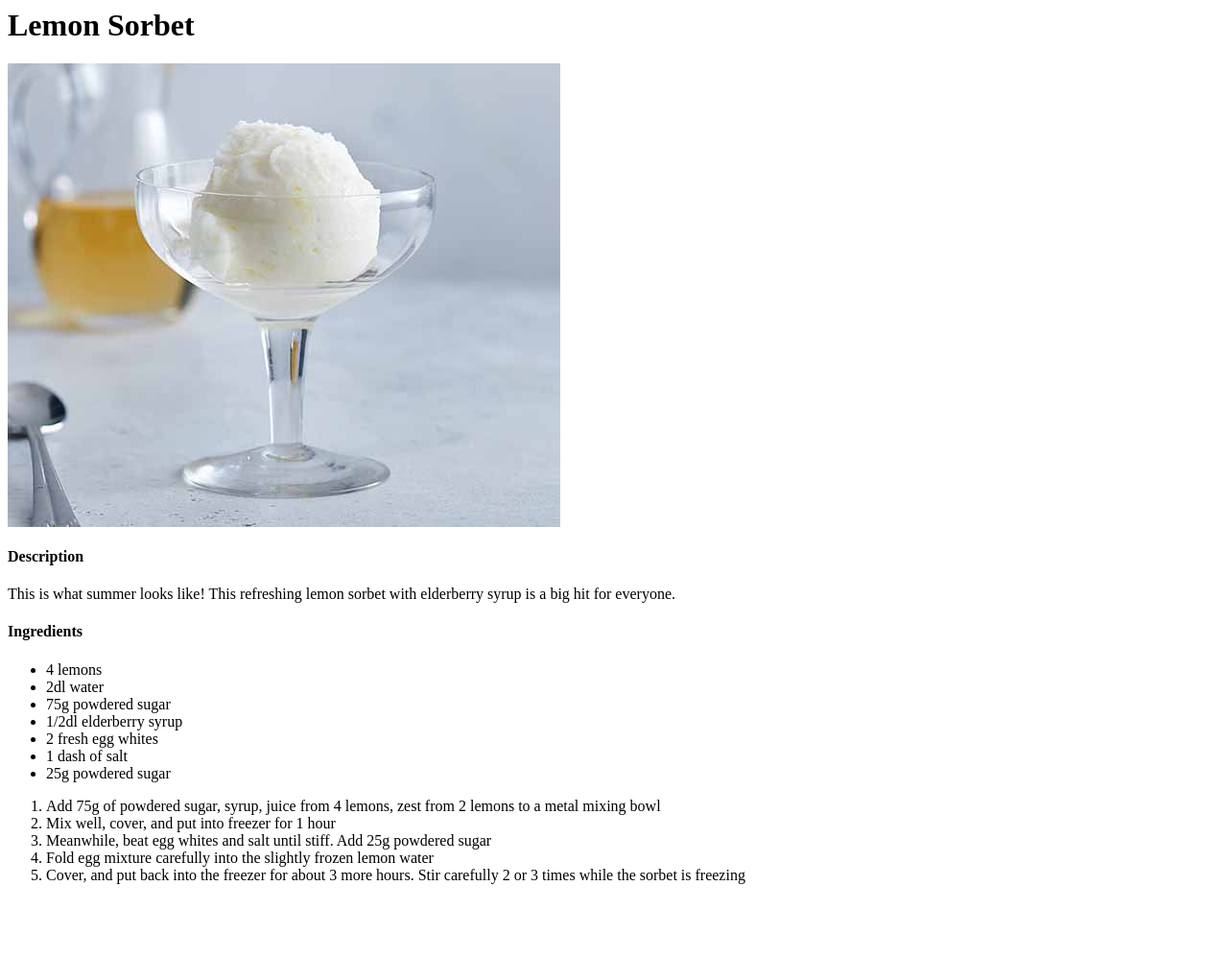
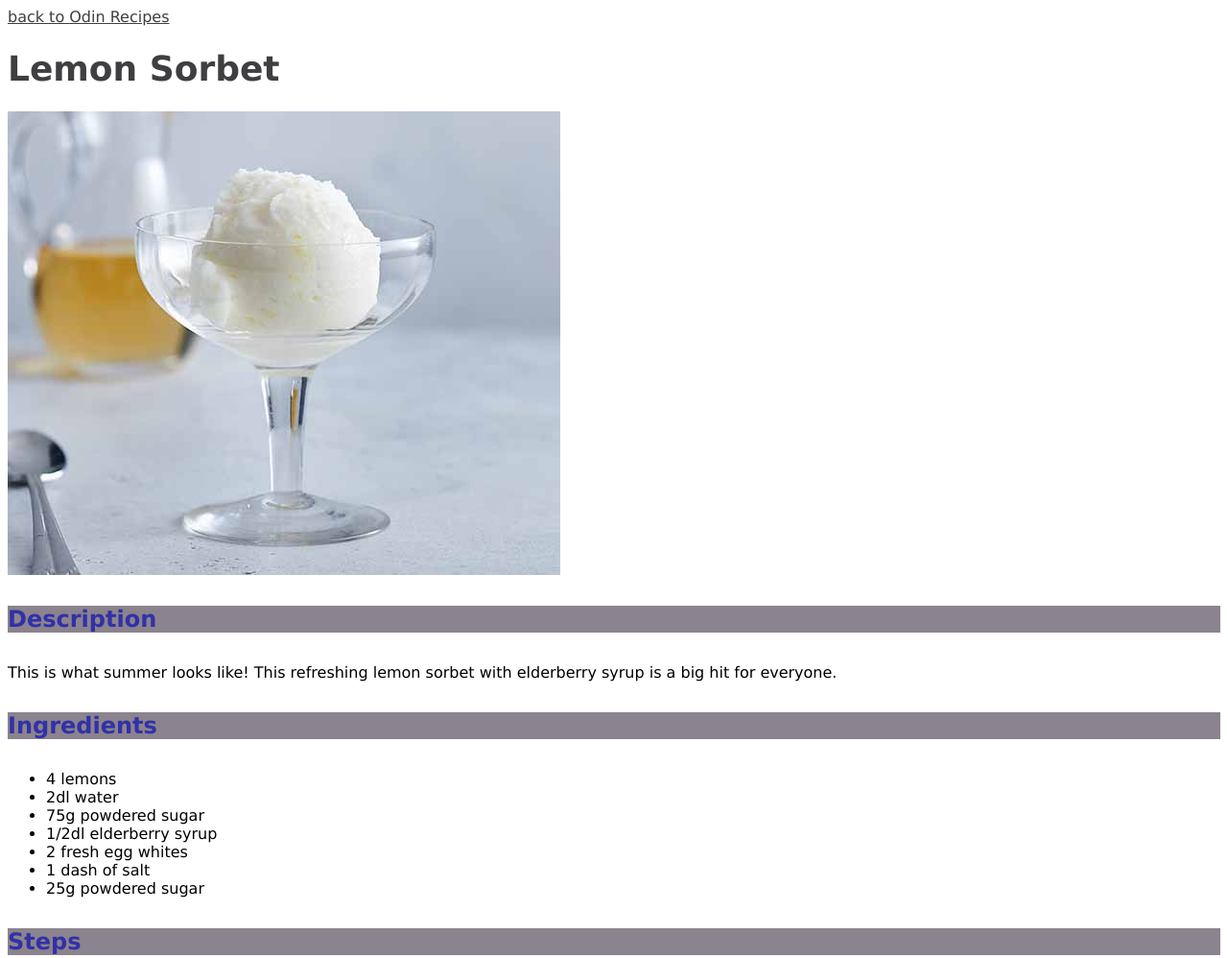
Before and after one commit to swsangi/odin-recipes, a plain HTML site: page lemon_sorbet.html in a window 1280 px wide. Shown: the top 998 px of the page at 96% size. Before the commit the page ends 937 px from the top, so only its background shows below. Drawn offline with Linux system fonts and the light colour scheme.

Commit message:
added styles.css sheet to Odin Recipes and styled the recipe pages

```diff
--- a/index.html
+++ b/index.html
@@ -4,14 +4,18 @@
 <head>
     <meta charset="UTF-8">
     <title>Odin Recipes</title>
+    <link rel="stylesheet" href="styles.css">
 </head>
 
 <body>
   <h1>Odin Recipes</h1>
   <ul>
-  <li><a href="./toblerone_mousse.html">Toblerone Mousse</a></li>
-  <li><a href="./marinated_berries.html">Marinated Berries</a></li>
-  <li><a href="./lemon_sorbet.html">Lemon Sorbet</a></li>
+  <p><li><a href="./toblerone_mousse.html">Toblerone Mousse</a></li></p>
+  <img src="./images/tobleronemousse.jpg" alt="Toblerone Mousse" height="100" width="auto">
+  <p><li><a href="./marinated_berries.html">Marinated Berries</a></li></p>
+  <img src="./images/marinatedberries.jpg" alt="Marinated Berries" height="100" width="auto">
+  <p><li><a href="./lemon_sorbet.html">Lemon Sorbet</a></li></p>
+  <img src="./images/lemonsorbet.jpg" alt="Lemon Sorbet" height="100" width="auto">
 </ul>
 </body>
 
--- a/lemon_sorbet.html
+++ b/lemon_sorbet.html
@@ -1,3 +1,15 @@
+<DOCTYPE! html>
+
+<html lang="en">
+
+<head>
+    <meta charset="UTF-8">
+    <title>Lemon Sorbet</title>
+    <link rel="stylesheet" href="styles.css">
+</head>
+<body>
+
+    <p><a href="./index.html">back to Odin Recipes</a></p>
 <h1>Lemon Sorbet</h1>
 <p>
     <img src="./images/lemonsorbet.jpg" alt="lemonsorbet">
@@ -19,6 +31,7 @@
 </p>
 
 <p>
+    <h4>Steps</h4>
     <ol>
         <li>Add 75g of powdered sugar, syrup, juice from 4 lemons, zest from 2 lemons to a metal mixing bowl</li>
         <li>Mix well, cover, and put into freezer for 1 hour</li>
@@ -26,4 +39,5 @@
         <li>Fold egg mixture carefully into the slightly frozen lemon water</li>
         <li>Cover, and put back into the freezer for about 3 more hours. Stir carefully 2 or 3 times while the sorbet is freezing</li>
     </ol>
-</p>
+</body>
+</html>
--- /dev/null
+++ b/styles.css
@@ -0,0 +1,42 @@
+a:link {
+    color: rgb(63, 63, 66)
+}
+
+h1 {
+    font-family: Verdana, Helvetica, "Times New Roman";
+    color: rgb(63, 63, 66);
+    font-size: 36px;
+
+}
+h4 {
+    font-family: Verdana, Helvetica, "Times New Roman";
+    color: rgb(49, 49, 168);
+    background-color: rgb(139, 131, 141);
+    font-size: 24px;
+
+}
+
+ul {
+    font-family: Verdana, Helvetica, "Times New Roman";
+    color: rgb(63, 63, 66)
+    font-size: 24px;
+
+
+
+}
+ol {
+    font-family: Verdana, Helvetica, "Times New Roman";
+    color: rgb(63, 63, 66)
+    font-size: 24px;
+
+
+
+}
+p {
+    font-family: Verdana, Helvetica, "Times New Roman";
+    color: rgb(63, 63, 66)
+    font-size: 24px;
+
+
+
+}
```
Also changed, not shown: marinated_berries.html (+15 -0 lines), toblerone_mousse.html (+14 -0 lines).
